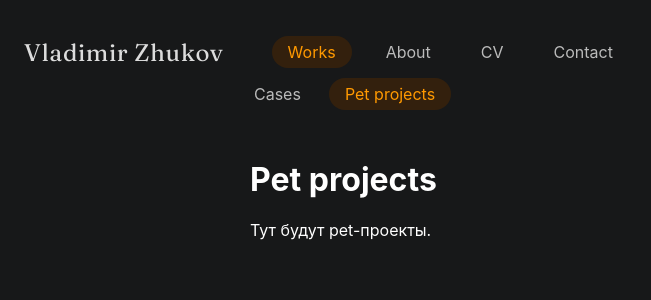
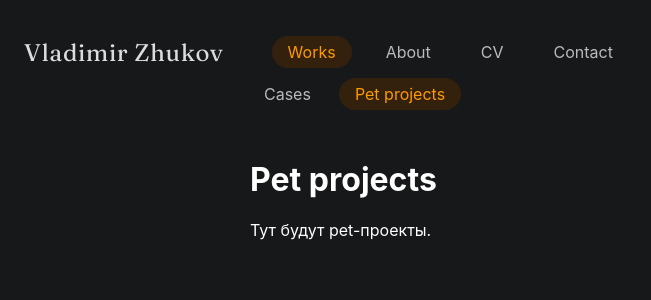
Before and after one commit to uxiscool/experience, a Jekyll site: the page built from pet-projects.md, in a window 1280 px wide. Shown: the top 300 px of the page, without its empty margins (0-651 px from the left). Built offline with Jekyll 4.4.1, drawn with Linux system fonts in a browser that asks for light colours.

Commit message:
Add files via upload

```diff
--- a/assets/css/main.css
+++ b/assets/css/main.css
@@ -32,7 +32,7 @@ header {
   flex-direction: row;
   gap: 12px;
   margin: 10px 0 0 0;    /* убираем левый отступ */
-  padding-left: 238px;    /* это и есть якорь — сдвиг под меню (178px — ширина лого+gap) */
+  padding-left: 248px;    /* это и есть якорь — сдвиг под меню (178px — ширина лого+gap) */
 }
 
 .nav-wrapper {
```
